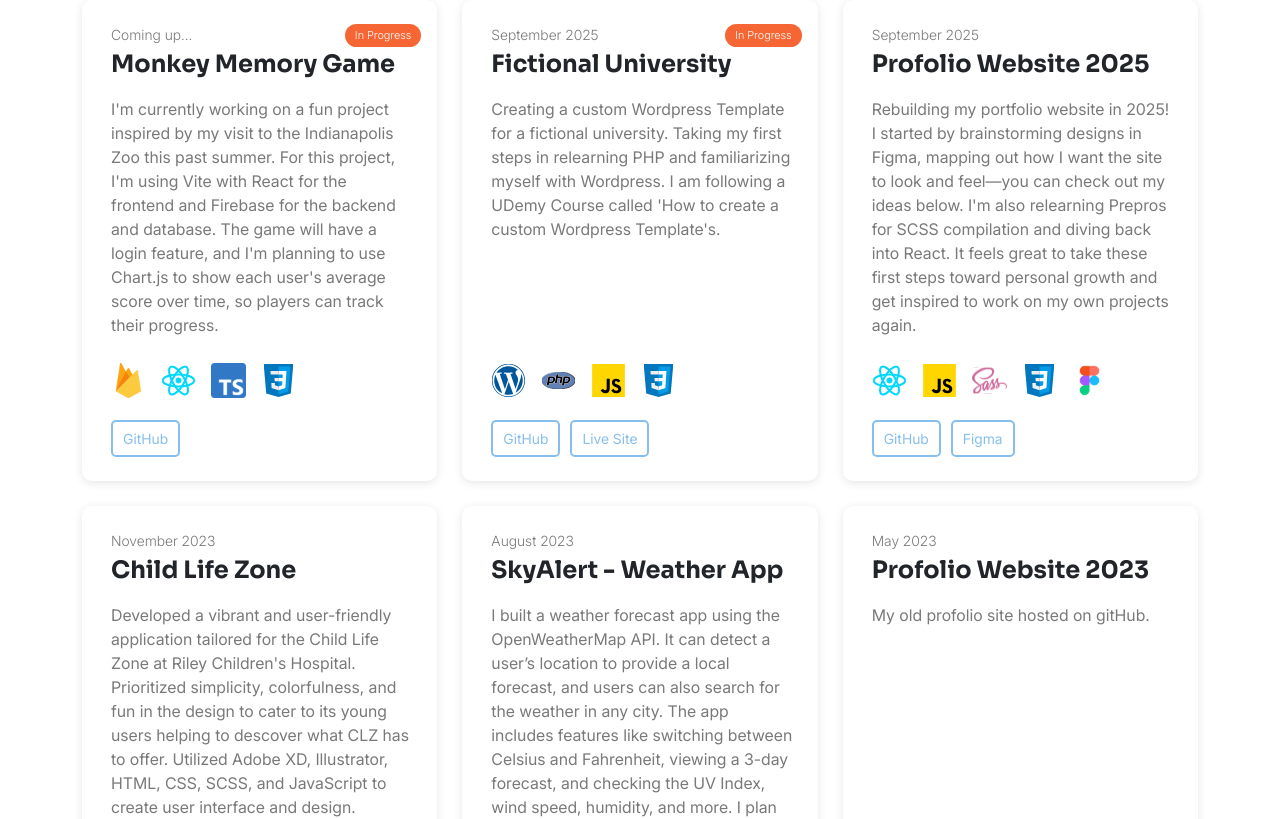
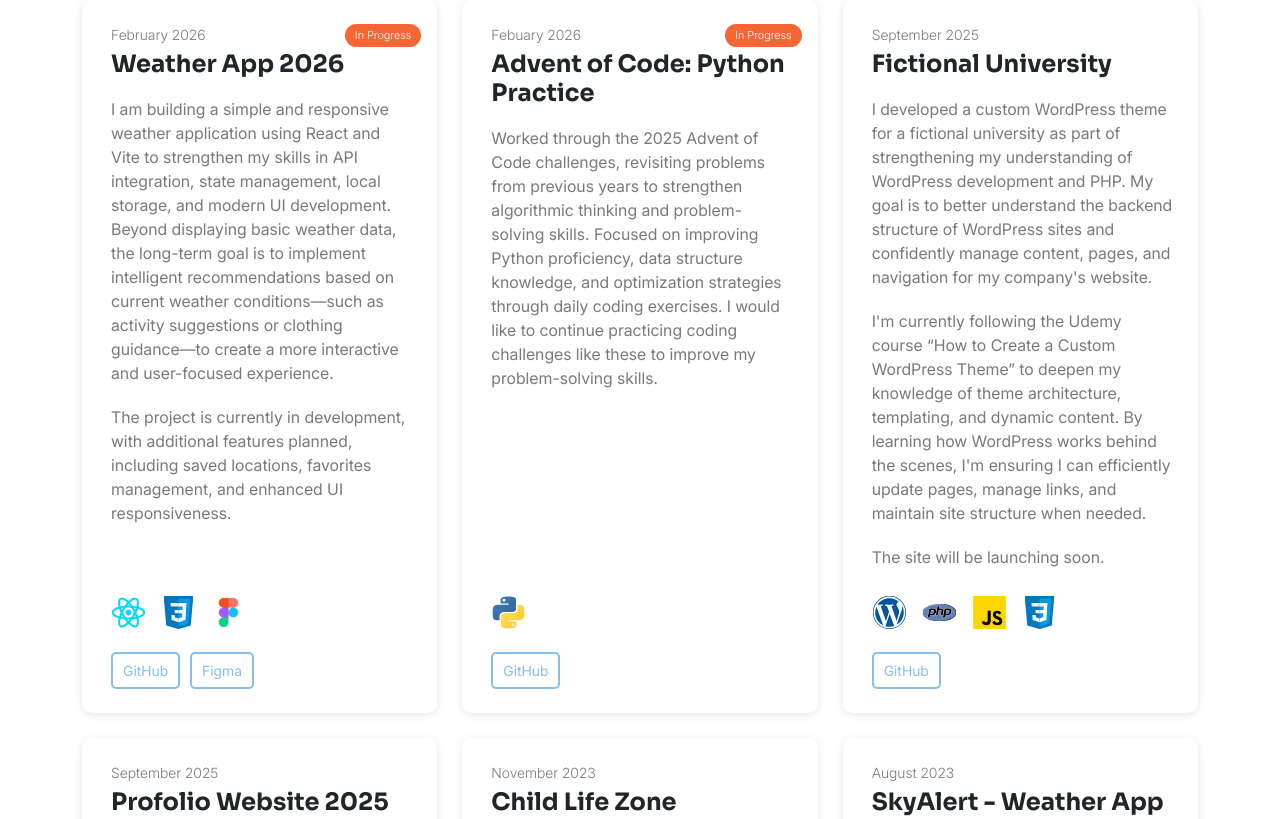
Before and after one commit to builtbymarielle/marielleharrell-portfolio, a React (Vite) app: page /marielleharrell-portfolio/projects in a window 1280 px wide. Shown: the part 1600-2419 px from the top of the page. Built offline with nearby package versions, Linux system fonts and the light colour scheme.

Commit message:
updating descriptions

```diff
--- a/src/components/ProjectCard.jsx
+++ b/src/components/ProjectCard.jsx
@@ -19,7 +19,11 @@ const ProjectCard = ({ project }) => {
       )}
       <small>{project.created}</small>
       <h3>{project.title}</h3>
-      <p>{project.description}</p>
+      {project.description
+        .split(/\n\n+/)
+        .map((para, idx) => (
+          <p key={idx}>{para}</p>
+        ))}
 
       <div className="card-bottom-holder">
         <div className="languages-container">{languagesHtml}</div>
--- a/src/data/projects.json
+++ b/src/data/projects.json
@@ -1,31 +1,42 @@
 [
   {
-    "title": "Monkey Memory Game",
-    "created": "Coming up...",
-    "languages": ["Firebase", "React", "TypeScript", "CSS"],
-    "description": "I'm currently working on a fun project inspired by my visit to the Indianapolis Zoo this past summer. For this project, I'm using Vite with React for the frontend and Firebase for the backend and database. The game will have a login feature, and I'm planning to use Chart.js to show each user's average score over time, so players can track their progress. ",
+    "title": "Weather App 2026",
+    "created": "February 2026",
+    "languages": [ "React", "CSS", "Figma"],
+    "description": "I am building a simple and responsive weather application using React and Vite to strengthen my skills in API integration, state management, local storage, and modern UI development. Beyond displaying basic weather data, the long-term goal is to implement intelligent recommendations based on current weather conditions—such as activity suggestions or clothing guidance—to create a more interactive and user-focused experience.\n\n The project is currently in development, with additional features planned, including saved locations, favorites management, and enhanced UI responsiveness.",
     "live": "",
-    "github": "https://github.com/builtbymarielle/monkey-memory",
+    "github": "https://github.com/builtbymarielle/weather",
+    "figma": "https://www.figma.com/design/rNcjFqGASRQJ9rCeXyigq0/New-Weather-App?node-id=0-1&p=f&t=tYKyNVof4spsBvX1-0",
+    "in_progress": true,
+    "last_updated": "February 2025"
+  },
+  {
+    "title": "Advent of Code: Python Practice",
+    "created": "Febuary 2026",
+    "languages": ["Python"],
+    "description": "Worked through the 2025 Advent of Code challenges, revisiting problems from previous years to strengthen algorithmic thinking and problem-solving skills. Focused on improving Python proficiency, data structure knowledge, and optimization strategies through daily coding exercises. I would like to continue practicing coding challenges like these to improve my problem-solving skills.",
+    "github": "https://github.com/builtbymarielle/adventOfCode",
+    "live": "",
     "figma": "",
     "in_progress": true,
-    "last_updated": "September 2025"
+    "last_updated": "Febuary 2026"
   },
   {
     "title": "Fictional University",
     "created": "September 2025",
     "languages": ["Wordpress", "PHP", "JavaScript", "CSS"],
-    "description": "Creating a custom Wordpress Template for a fictional university. Taking my first steps in relearning PHP and familiarizing myself with Wordpress. I am following a UDemy Course called 'How to create a custom Wordpress Template's.",
+    "description": "I developed a custom WordPress theme for a fictional university as part of strengthening my understanding of WordPress development and PHP. My goal is to better understand the backend structure of WordPress sites and confidently manage content, pages, and navigation for my company's website. \n\n I'm currently following the Udemy course “How to Create a Custom WordPress Theme” to deepen my knowledge of theme architecture, templating, and dynamic content. By learning how WordPress works behind the scenes, I'm ensuring I can efficiently update pages, manage links, and maintain site structure when needed. \n\nThe site will be launching soon.",
     "github": "https://github.com/builtbymarielle/fictional-university",
-    "live": "https://marhar265.dreamhosters.com/",
+    "live": "",
     "figma": "",
-    "in_progress": true,
+    "in_progress": false,
     "last_updated": "September 2025"
   },
   {
     "title": "Profolio Website 2025",
     "created": "September 2025",
     "languages": ["React", "JavaScript", "SASS", "CSS", "Figma"],
-    "description": "Rebuilding my portfolio website in 2025! I started by brainstorming designs in Figma, mapping out how I want the site to look and feel—you can check out my ideas below. I'm also relearning Prepros for SCSS compilation and diving back into React. It feels great to take these first steps toward personal growth and get inspired to work on my own projects again.",
+    "description": "I'm currently rebuilding my portfolio website for 2025 to better reflect my growth as a developer and modernize both the design and user experience. The process began with wireframing and design exploration in Figma, where I mapped out the overall look and feel of the site (design concepts are shared below). I'm also revisiting Prepros for SCSS compilation and deepening my expertise in React as part of this refresh.",
     "github": "https://github.com/builtbymarielle/portfolio",
     "live": "",
     "figma": "https://www.figma.com/design/TpGRGpv9car5C19Lt9N3fj/Portfolio---Marielle-Harrell?node-id=265-2&t=fsxVVnUIVrU2mCKM-1",
@@ -36,7 +47,7 @@
     "title": "SkyAlert - Weather App",
     "created": "August 2023",
     "languages": ["HTML", "CSS", "JavaScript", "SASS", "jquery"],
-    "description": "I built a weather forecast app using the OpenWeatherMap API. It can detect a user’s location to provide a local forecast, and users can also search for the weather in any city. The app includes features like switching between Celsius and Fahrenheit, viewing a 3-day forecast, and checking the UV Index, wind speed, humidity, and more. I plan to add additional features in the future to make it even more interactive and useful.",
+    "description": "Developed a dynamic weather forecast application powered by the OpenWeatherMap API. The app detects a user's geolocation to automatically display a local forecast, while also allowing users to search for weather conditions in any city worldwide.\n\nKey features include temperature unit conversion (Celsius and Fahrenheit), a 3-day forecast view, and detailed weather metrics such as UV Index, wind speed, humidity, and atmospheric conditions. The project demonstrates my experience with API integration, asynchronous data handling, geolocation services, and responsive UI development.\n\nMore API focus and less design. I plan on rebuilding and designing this project.",
     "github": "https://github.com/builtbymarielle/weatherAPI",
     "live": "https://harremar.github.io/weatherapi/",
     "figma": "",
@@ -47,7 +58,7 @@
     "title": "Profolio Website 2023",
     "created": "May 2023",
     "languages": ["HTML", "JavaScript", "SASS", "CSS"],
-    "description": "My old profolio site hosted on gitHub.",
+    "description": "An early snapshot of my work, showing projects and experiments that laid the groundwork for my current skills. Preserved here to demonstrate growth over time.",
     "github": "https://github.com/harremar/marielleharrell",
     "live": "https://harremar.github.io/marielleharrell/"
   },
@@ -55,7 +66,7 @@
     "title": "Child Life Zone",
     "created": "November 2023",
     "languages": ["XD", "Illustrator", "SASS", "CSS", "JavaScript", "HTML"],
-    "description": "Developed a vibrant and user-friendly application tailored for the Child Life Zone at Riley Children's Hospital. Prioritized simplicity, colorfulness, and fun in the design to cater to its young users helping to descover what CLZ has to offer. Utilized Adobe XD, Illustrator, HTML, CSS, SCSS, and JavaScript to create user interface and design.",
+    "description": "Developed a vibrant, kid-friendly application concept for the Child Life Zone at Riley Children's Hospital. The design prioritizes simplicity, bold color, and a fun retro arcade-inspired aesthetic to create an engaging and intuitive experience for young users on iPad devices.\n\nThe goal of the application is to serve as an internal, interactive guide that helps children explore the activities available within the Child Life Zone, including arts and crafts, games, and the in-house radio station. The interface was intentionally designed to feel playful, energetic, and welcoming while remaining easy to navigate for children of varying ages.\n\nThe project was created using Adobe XD and Illustrator for design, and built with HTML, CSS, SCSS, and JavaScript to bring the user interface to life.",
     "github": "https://github.com/harremar/CLZ2023",
     "live": "https://harremar.github.io/CLZ2023/"
   },
@@ -63,7 +74,7 @@
     "title": "College GitHub Repos",
     "created": "Aug 2020",
     "languages": [],
-    "description": "Check out my college projects on GitHub to see what I’ve learned and built throughout my time in school.",
+    "description": "Check out my college projects on GitHub to see what I've learned and built throughout my time in school.",
     "github": "https://github.com/harremar",
     "live": ""
   }
```
Also changed, not shown: projects.json (deleted, +0 -18 lines).
